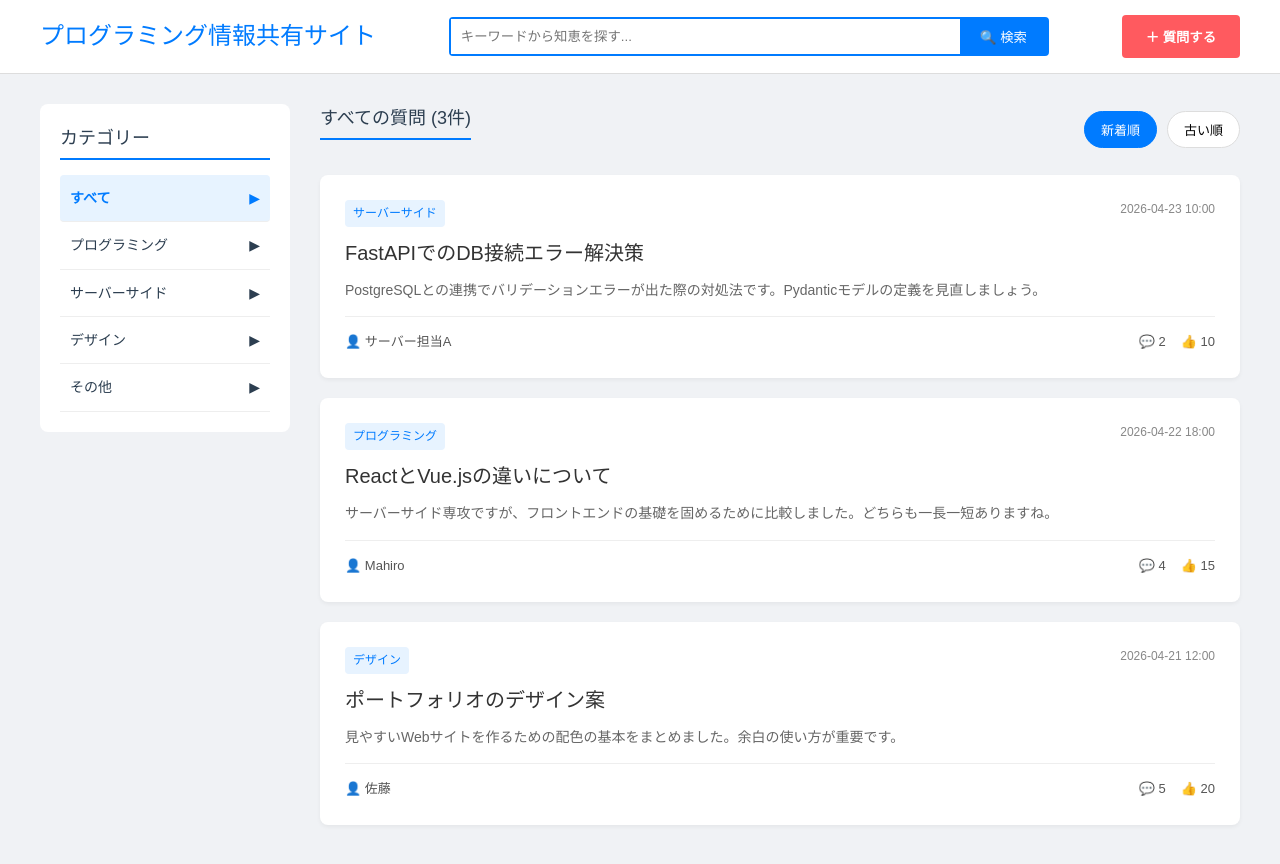
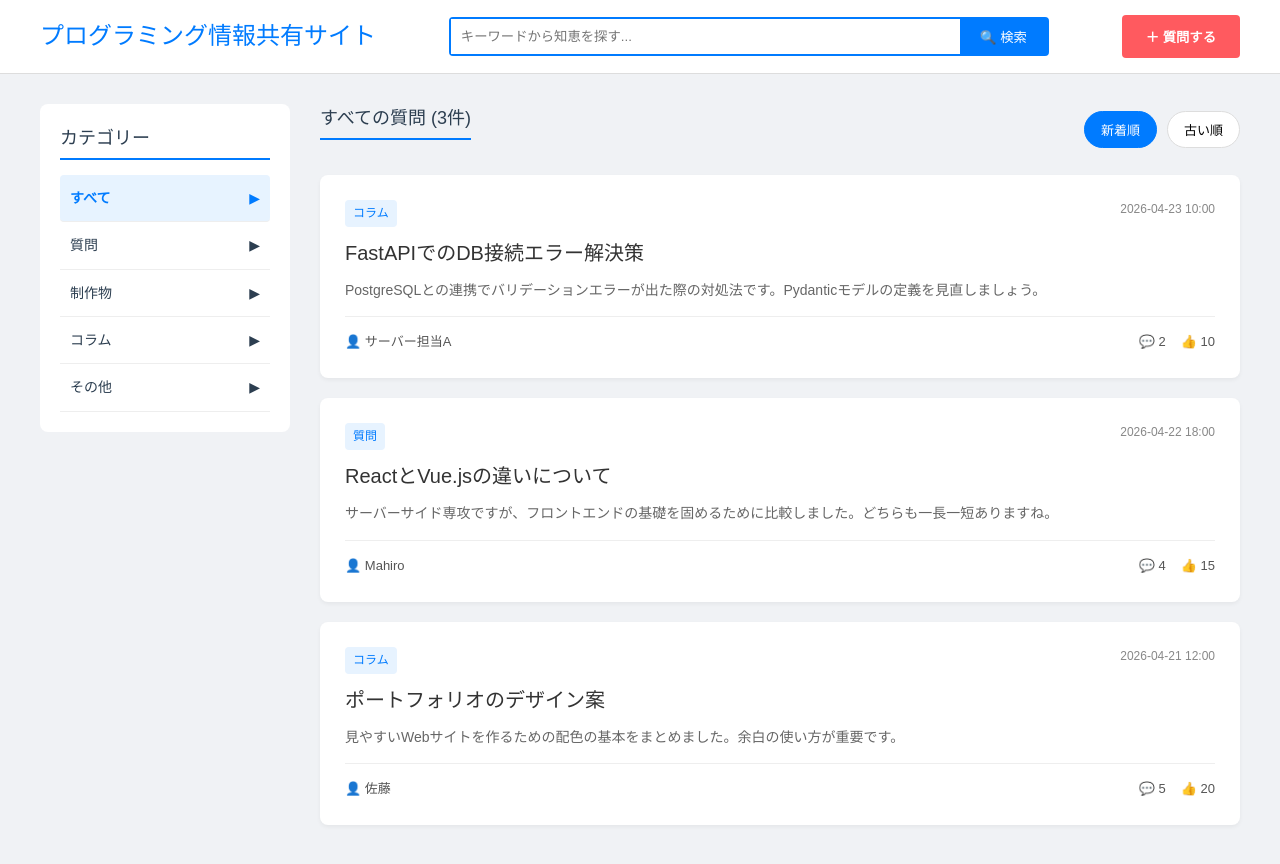
Before and after one commit to C6people/articles, a Vue app in the folder app/: page / in a window 1280 px wide. Shown: the top 864 px of the page. Built offline with nearby package versions, Linux system fonts and the light colour scheme; the HTML template or start-up script is replaced by a standard one.

Commit message:
細かいコメントの修正

```diff
--- a/app/src/views/HomeView.vue
+++ b/app/src/views/HomeView.vue
@@ -1,77 +1,83 @@
 <script setup lang="ts">
-import { ref, computed } from 'vue';
-import { useRouter } from 'vue-router';
+import { ref, computed } from "vue";
+import { useRouter } from "vue-router";
 
 // --- 1. データ管理（ダミーデータ：後にAPI接続） ---
 const posts = ref([
   {
     id: 1,
     title: "ReactとVue.jsの違いについて",
-    content: "サーバーサイド専攻ですが、フロントエンドの基礎を固めるために比較しました。どちらも一長一短ありますね。",
+    content:
+      "サーバーサイド専攻ですが、フロントエンドの基礎を固めるために比較しました。どちらも一長一短ありますね。",
     author: "Mahiro",
-    category: "プログラミング",
+    category: "質問",
     likes: 15,
     comments: 4,
-    createdAt: "2026-04-22 18:00"
+    createdAt: "2026-04-22 18:00",
   },
   {
     id: 2,
     title: "FastAPIでのDB接続エラー解決策",
-    content: "PostgreSQLとの連携でバリデーションエラーが出た際の対処法です。Pydanticモデルの定義を見直しましょう。",
+    content:
+      "PostgreSQLとの連携でバリデーションエラーが出た際の対処法です。Pydanticモデルの定義を見直しましょう。",
     author: "サーバー担当A",
-    category: "サーバーサイド",
+    category: "コラム",
     likes: 10,
     comments: 2,
-    createdAt: "2026-04-23 10:00"
+    createdAt: "2026-04-23 10:00",
   },
   {
     id: 3,
     title: "ポートフォリオのデザイン案",
-    content: "見やすいWebサイトを作るための配色の基本をまとめました。余白の使い方が重要です。",
+    content:
+      "見やすいWebサイトを作るための配色の基本をまとめました。余白の使い方が重要です。",
     author: "佐藤",
-    category: "デザイン",
+    category: "コラム",
     likes: 20,
     comments: 5,
-    createdAt: "2026-04-21 12:00"
-  }
+    createdAt: "2026-04-21 12:00",
+  },
 ]);
+/* カテゴリーの選択肢 */
+const categories = ["すべて", "質問", "制作物", "コラム", "その他"];
 
-const categories = ["すべて", "プログラミング", "サーバーサイド", "デザイン", "その他"];
-
-// --- 2. 状態管理（検索・カテゴリー・ソート） ---
+/* 2. 状態管理（検索・カテゴリー・ソート） */
 const searchQuery = ref("");
 const selectedCategory = ref("すべて");
-const sortOrder = ref<'desc' | 'asc'>('desc'); // desc: 新着順, asc: 古い順
-const router = useRouter()
+const sortOrder = ref<"desc" | "asc">("desc"); // desc: 新着順, asc: 古い順
+const router = useRouter();
 
-// --- 3. 検索・絞り込み・ソートの統合ロジック ---
+/*  3. 検索・絞り込み・ソートの統合ロジック */
 const filteredAndSortedPosts = computed(() => {
-  // ① まずは検索ワードとカテゴリーで絞り込む
-  let result = posts.value.filter(post => {
-    const isCategoryMatch = selectedCategory.value === "すべて" || post.category === selectedCategory.value;
-    const isSearchMatch = post.title.includes(searchQuery.value) || post.content.includes(searchQuery.value);
+  /* ① まずは検索ワードとカテゴリーで絞り込む */
+  let result = posts.value.filter((post) => {
+    const isCategoryMatch =
+      selectedCategory.value === "すべて" ||
+      post.category === selectedCategory.value;
+    const isSearchMatch =
+      post.title.includes(searchQuery.value) ||
+      post.content.includes(searchQuery.value);
     return isCategoryMatch && isSearchMatch;
   });
 
-  // ② 次に日付で並び替える（元のデータを壊さないようコピーしてから実行）
+  /* ② 次に日付で並び替える（元のデータを壊さないようコピーしてから実行） */
   return [...result].sort((a, b) => {
     const dateA = new Date(a.createdAt).getTime();
     const dateB = new Date(b.createdAt).getTime();
 
-    return sortOrder.value === 'desc'
-      ? dateB - dateA  // 新着順（大きい順）
+    return sortOrder.value === "desc"
+      ? dateB - dateA // 新着順（大きい順）
       : dateA - dateB; // 古い順（小さい順）
   });
 });
 
 const goToPost = () => {
-  router.push('/post');
+  router.push("/post");
 };
 </script>
 
 <template>
   <div class="full-screen-container">
-
     <header class="main-header">
       <div class="header-inner">
         <h1 class="logo">プログラミング情報共有サイト</h1>
@@ -88,7 +94,6 @@ const goToPost = () => {
     </header>
 
     <div class="content-wrapper">
-
       <aside class="sidebar">
         <h2 class="section-title">カテゴリー</h2>
         <ul class="category-list">
@@ -130,7 +135,11 @@ const goToPost = () => {
         </div>
 
         <div class="post-list">
-          <article v-for="post in filteredAndSortedPosts" :key="post.id" class="post-card">
+          <article
+            v-for="post in filteredAndSortedPosts"
+            :key="post.id"
+            class="post-card"
+          >
             <div class="post-header">
               <span class="category-badge">{{ post.category }}</span>
               <span class="post-date">{{ post.createdAt }}</span>
@@ -313,7 +322,7 @@ const goToPost = () => {
   padding: 25px;
   border-radius: 8px;
   margin-bottom: 20px;
-  box-shadow: 0 2px 4px rgba(0,0,0,0.05);
+  box-shadow: 0 2px 4px rgba(0, 0, 0, 0.05);
 }
 
 .post-header {
```
